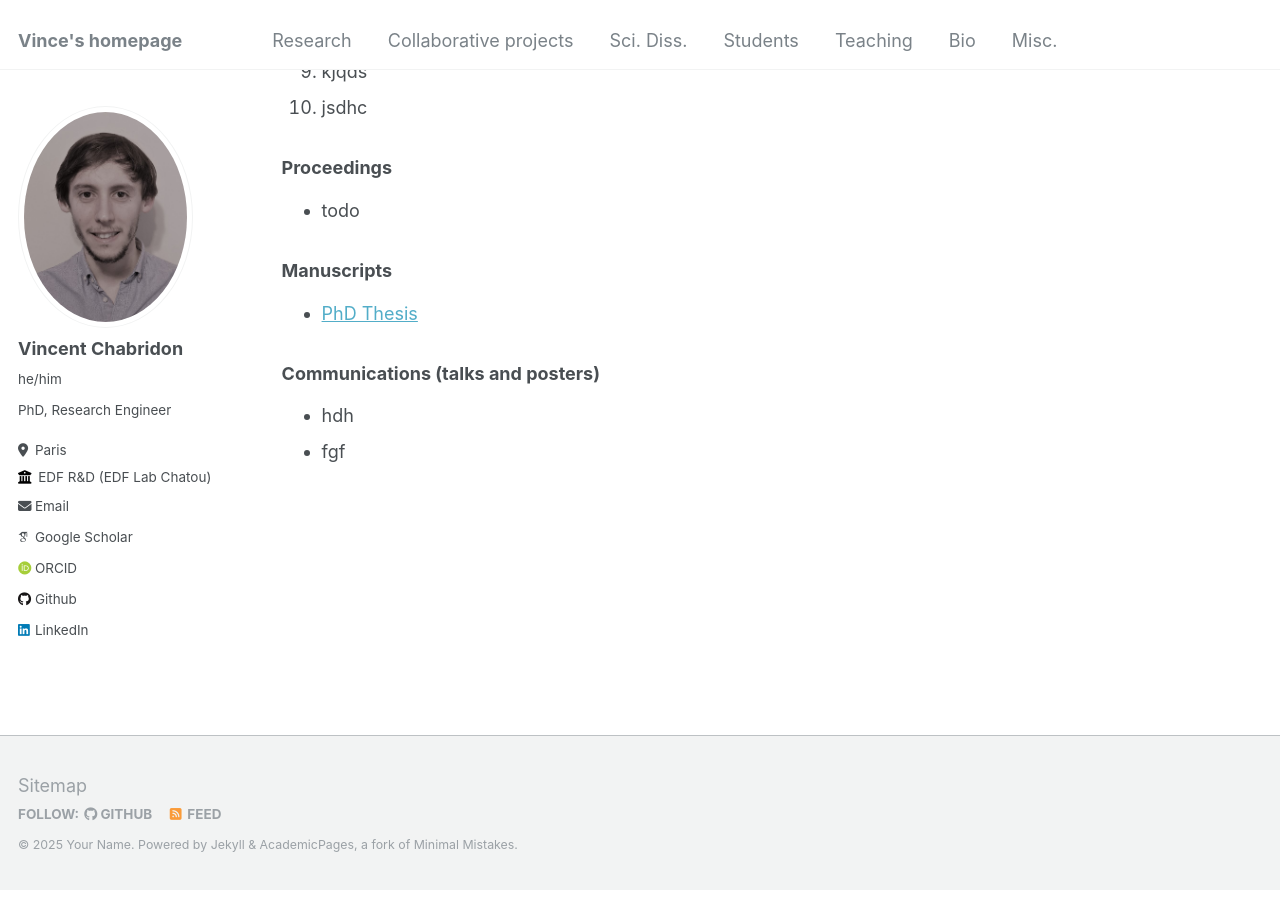
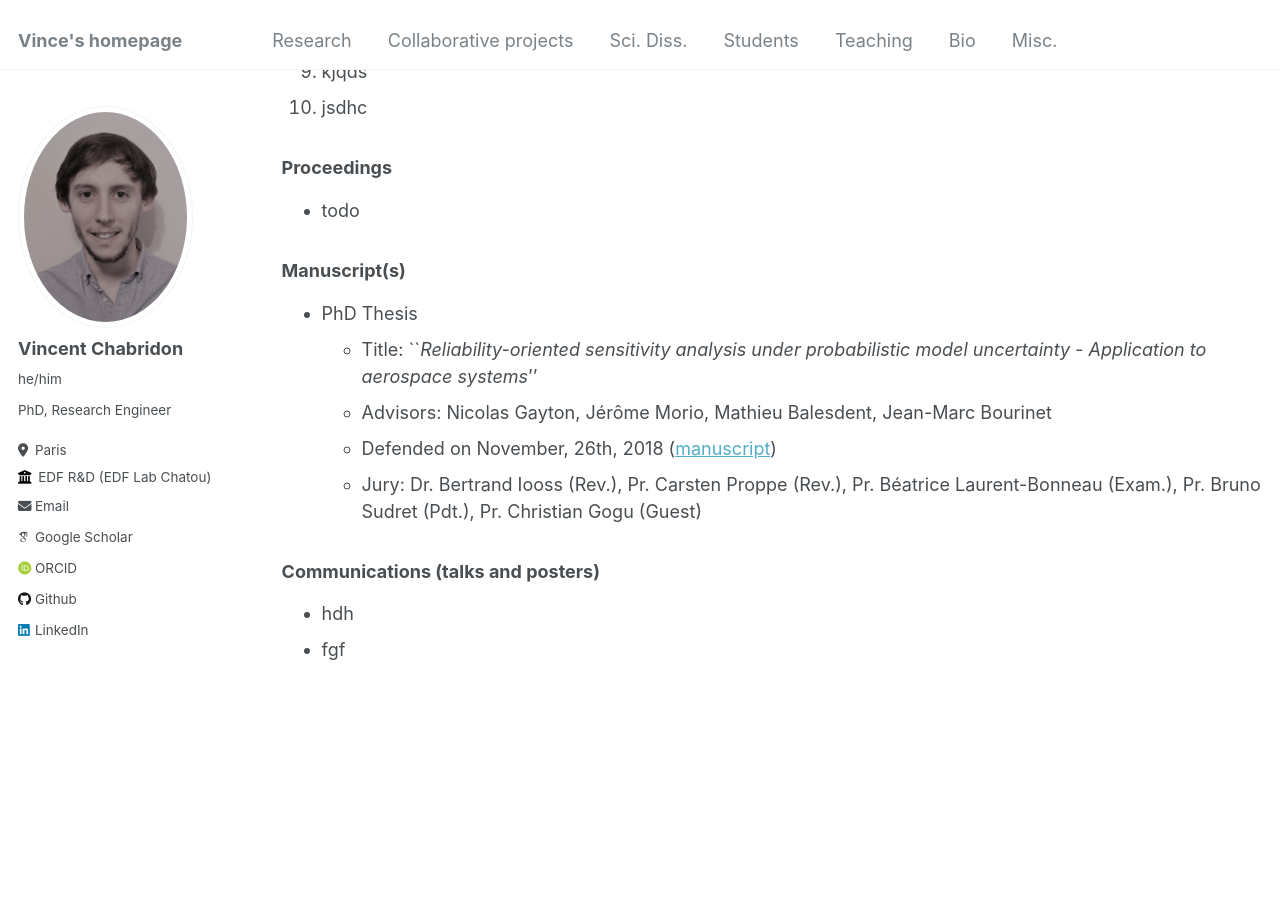
Before and after one commit to vchabri/vchabri.github.io, a Jekyll site: the page built from _pages/research.md, in a window 1280 px wide and 900 px high, scrolled down 1172 px. Built offline with Jekyll 4.4.1, drawn with Linux system fonts in a browser that asks for light colours; some web fonts are replaced.

Commit message:
Update research.md

```diff
--- a/_pages/research.md
+++ b/_pages/research.md
@@ -42,8 +42,12 @@ You can also find them on [my Google Scholar profile](https://scholar.google.com
 ### Proceedings
 * todo
 
-### Manuscripts
-* [PhD Thesis](https://theses.hal.science/tel-02087860v1)
+### Manuscript(s)
+* PhD Thesis
+  - Title: ``_Reliability-oriented sensitivity analysis under probabilistic model uncertainty - Application to aerospace systems_''
+  - Advisors: Nicolas Gayton, Jérôme Morio, Mathieu Balesdent, Jean-Marc Bourinet
+  - Defended on November, 26th, 2018 ([manuscript](https://theses.hal.science/tel-02087860v1))
+  - Jury: Dr. Bertrand Iooss (Rev.), Pr. Carsten Proppe (Rev.), Pr. Béatrice Laurent-Bonneau (Exam.), Pr. Bruno Sudret (Pdt.), Pr. Christian Gogu (Guest)
 
 ### Communications (talks and posters)
 
```
